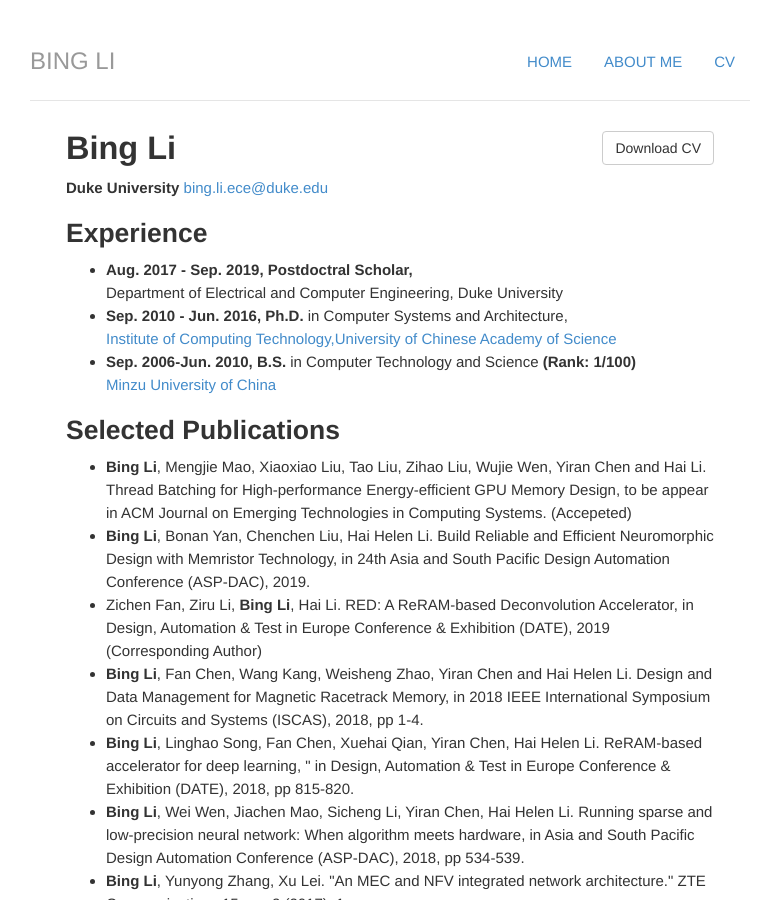
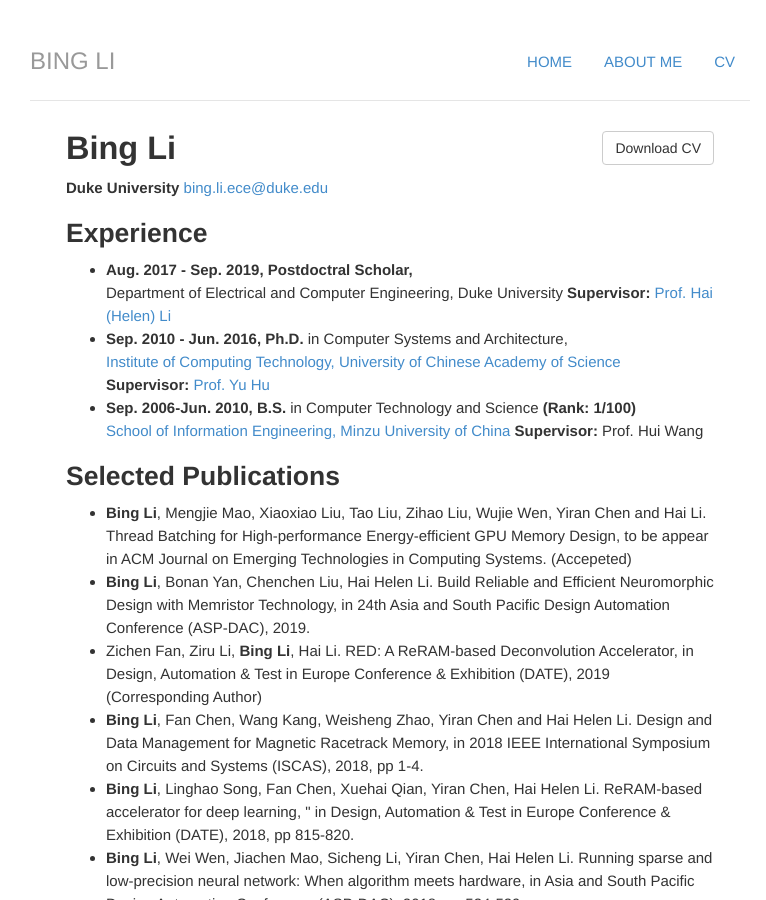
Before and after one commit to libingict/libingict.github.io, a Jekyll site: the page built from cv/index.html, in a window 1280 px wide and 900 px high. Shown: the whole window, without its empty margins (250-1016 px from the left). Built offline with Jekyll 4.4.1, drawn with Linux system fonts in a browser that asks for light colours; nearby versions of some CDN libraries; library files that are not in the unit come from our copies; a script that is not in the unit is left out.

Commit message:
Update CV's index.html.

```diff
--- a/cv/index.html
+++ b/cv/index.html
@@ -15,15 +15,18 @@ title: Bing Li Homepage
 					<b>Aug. 2017 - Sep. 2019, Postdoctral Scholar, </b><br/>
                 	<!--<a href="http://cei.pratt.duke.edu/">Duke Center of Computational Evolutionary Intelligence (CEI) Lab,</a><br/>-->
                 	Department of Electrical and Computer Engineering, Duke University
+					<b>Supervisor: </b> <a href="https://ece.duke.edu/faculty/hai-helen-li"> Prof. Hai (Helen) Li </a>
 				</li>
 				<li>
 				<b>Sep. 2010 - Jun. 2016, Ph.D.</b> in Computer Systems and Architecture,</br>
 				<a href="http://english.ict.cas.cn/">
-				           	Institute of Computing Technology,University of Chinese Academy of Science </a>
+				           	Institute of Computing Technology, University of Chinese Academy of Science </a> </br>
+				<b>Supervisor: </b> <a href="http://english.ict.cas.cn/et/sf/201304/t20130401_100441.html"> Prof. Yu Hu </a>
 
 				 </li>
 				 <li><b>Sep. 2006-Jun. 2010, B.S.</b> in Computer Technology and Science <b>(Rank: 1/100)</b></br>
-				  <a href="#">Minzu University of China</a>
+				  <a href="http://xingong.muc.edu.cn/">School of Information Engineering, Minzu University of China</a>
+				  <b>Supervisor: </b> Prof. Hui Wang
 				</li>
 				 </ul>
 			<h2>Selected Publications</h2>
```
